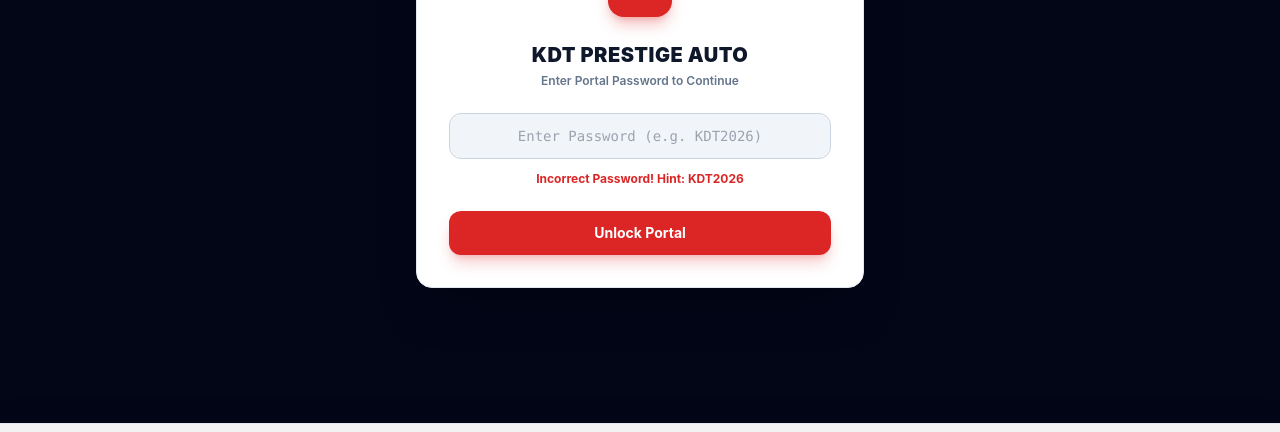
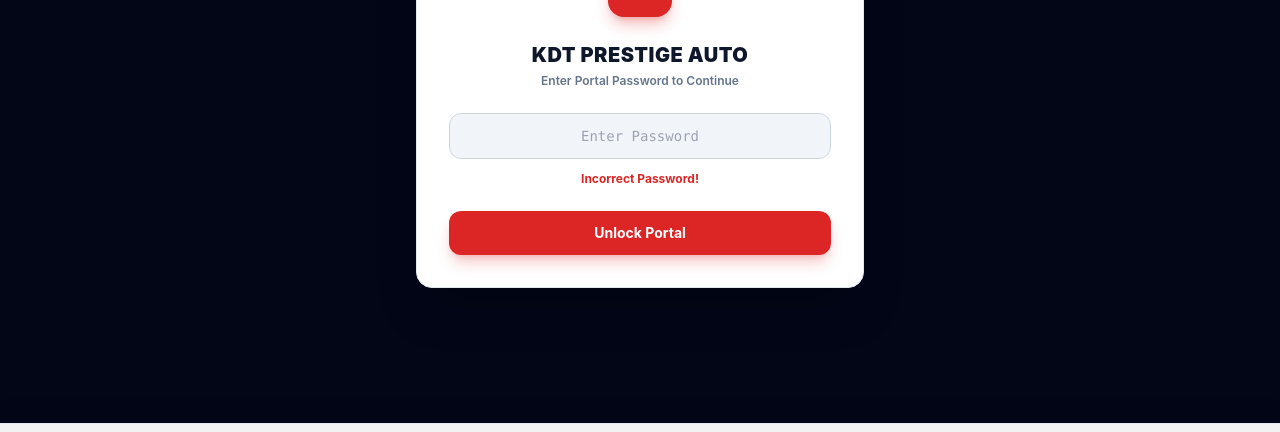
Before and after one commit to TAARIEVEN/KDT-AUTO-PORTAL, a plain HTML site: page index.html in a window 1280 px wide. Both pictures are taken after a click on the button "Unlock Portal". Shown: the part 296-728 px from the top of the page. Drawn offline with nearby package versions, Linux system fonts and the light colour scheme.

Commit message:
Add files via upload

```diff
--- a/index.html
+++ b/index.html
@@ -117,8 +117,8 @@
                 <p class="text-xs text-slate-500 font-semibold mt-1">Enter Portal Password to Continue</p>
             </div>
             <div class="space-y-3">
-                <input type="password" id="login-password-input" onkeydown="if(event.key==='Enter') verifyPassword()" placeholder="Enter Password (e.g. KDT2026)" class="w-full px-4 py-3 bg-slate-100 border border-slate-300 rounded-xl text-sm text-slate-900 font-mono text-center focus:ring-2 focus:ring-red-600 focus:outline-none">
-                <p id="login-error" class="text-xs text-red-600 font-bold hidden">Incorrect Password! Hint: KDT2026</p>
+                <input type="password" id="login-password-input" onkeydown="if(event.key==='Enter') verifyPassword()" placeholder="Enter Password" class="w-full px-4 py-3 bg-slate-100 border border-slate-300 rounded-xl text-sm text-slate-900 font-mono text-center focus:ring-2 focus:ring-red-600 focus:outline-none">
+                <p id="login-error" class="text-xs text-red-600 font-bold hidden">Incorrect Password!</p>
             </div>
             <button onclick="verifyPassword()" class="w-full py-3 bg-red-600 hover:bg-red-700 text-white rounded-xl font-bold text-sm shadow-lg shadow-red-600/25 transition">
                 Unlock Portal
```
